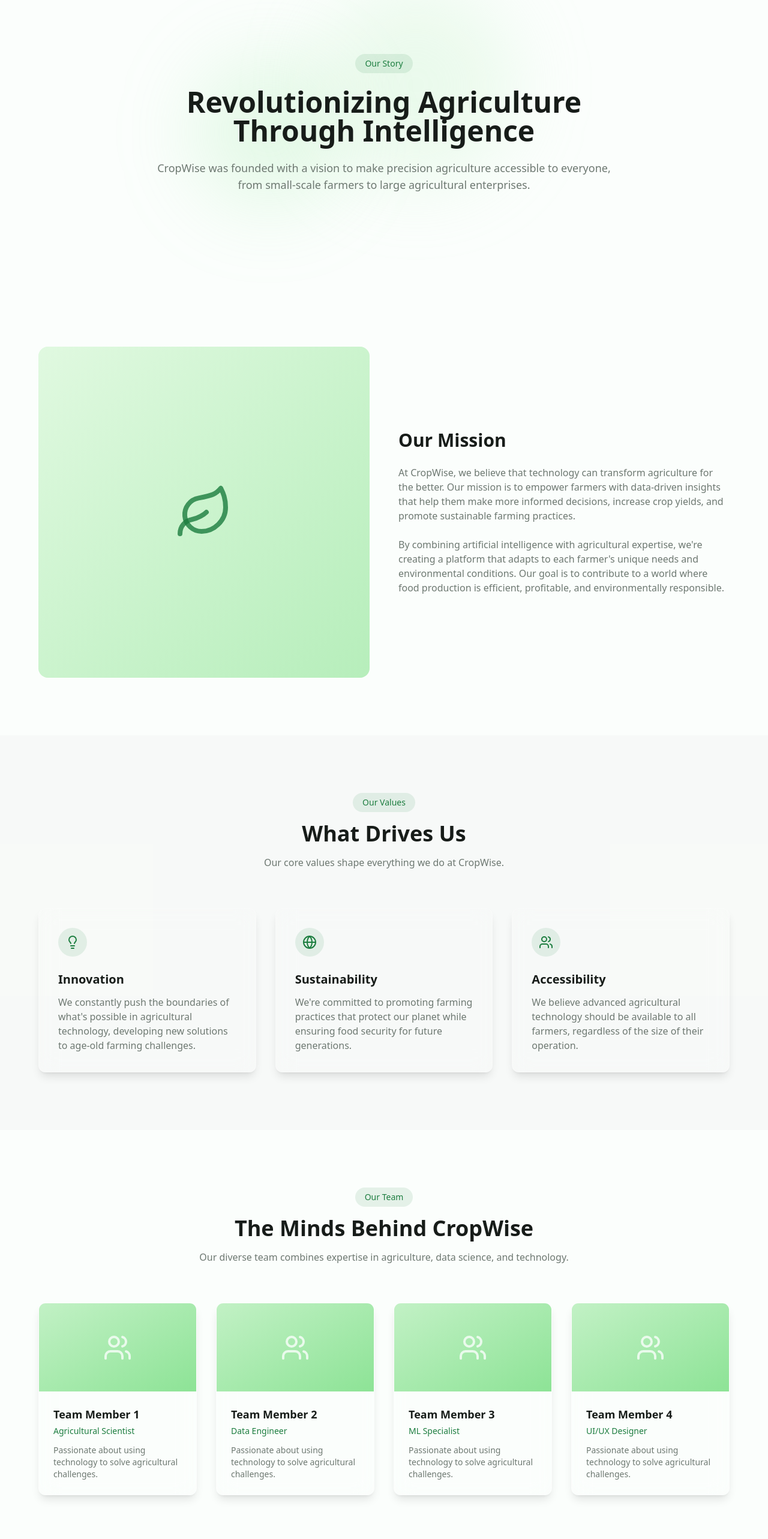
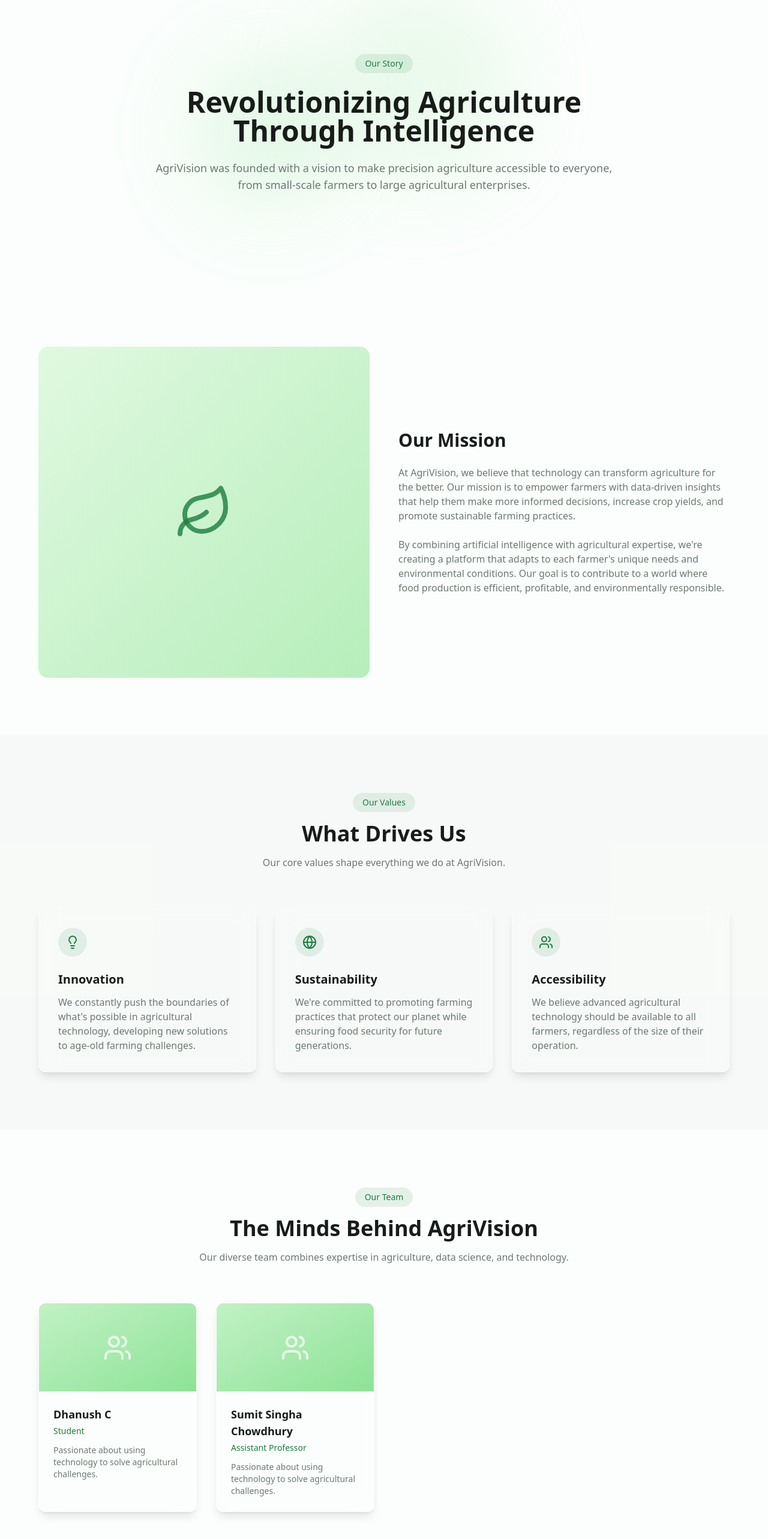
Before and after one commit to Dhanush2002-28/cropwise-harvest-navigator, a React (Vite) app: page /about in a window 1280 px wide. Shown: the part 118-2684 px from the top of the page at 60% size. Built offline with nearby package versions, Linux system fonts and the light colour scheme.

Commit message:
Added About section and team details

```diff
--- a/index.html
+++ b/index.html
@@ -3,10 +3,9 @@
   <head>
     <meta charset="UTF-8" />
     <meta name="viewport" content="width=device-width, initial-scale=1.0" />
-    <title>cropwise-harvest-navigator</title>
-    <meta name="description" content="Lovable Generated Project" />
-    <meta name="author" content="Lovable" />
-    <meta property="og:image" content="https://lovable.dev/opengraph-image-p98pqg.png" />
+    <title>AgriVision - AI based crop Recommendor</title>
+    <meta name="description" />
+    <meta name="author" />
   </head>
 
   <body>
--- a/src/pages/About.tsx
+++ b/src/pages/About.tsx
@@ -1,7 +1,6 @@
-
-import Navbar from '../components/Navbar';
-import Footer from '../components/Footer';
-import { Leaf, Lightbulb, Users, Globe } from 'lucide-react';
+import Navbar from "../components/Navbar";
+import Footer from "../components/Footer";
+import { Leaf, Lightbulb, Users, Globe } from "lucide-react";
 
 const About = () => {
   return (
@@ -12,19 +11,29 @@ const About = () => {
         {/* Hero Section */}
         <section className="py-20 md:py-32 relative overflow-hidden">
           <div className="absolute top-1/4 left-1/4 w-64 h-64 bg-nature-300/20 dark:bg-nature-700/10 rounded-full blur-3xl animate-float"></div>
-          <div className="absolute bottom-1/3 right-1/3 w-80 h-80 bg-nature-200/30 dark:bg-nature-600/10 rounded-full blur-3xl animate-float" style={{ animationDelay: '2s' }}></div>
+          <div
+            className="absolute bottom-1/3 right-1/3 w-80 h-80 bg-nature-200/30 dark:bg-nature-600/10 rounded-full blur-3xl animate-float"
+            style={{ animationDelay: "2s" }}
+          ></div>
 
           <div className="container mx-auto px-6 relative z-10">
             <div className="max-w-3xl mx-auto text-center">
               <div className="inline-block mb-6 px-4 py-1.5 rounded-full bg-primary/10 dark:bg-primary/20 text-primary text-sm font-medium animate-fade-in">
                 Our Story
               </div>
-              <h1 className="text-4xl md:text-5xl font-bold mb-6 animate-fade-in" style={{ animationDelay: '200ms' }}>
+              <h1
+                className="text-4xl md:text-5xl font-bold mb-6 animate-fade-in"
+                style={{ animationDelay: "200ms" }}
+              >
                 Revolutionizing Agriculture Through Intelligence
               </h1>
-              <p className="text-lg text-muted-foreground mb-8 animate-fade-in" style={{ animationDelay: '400ms' }}>
-                CropWise was founded with a vision to make precision agriculture accessible to everyone,
-                from small-scale farmers to large agricultural enterprises.
+              <p
+                className="text-lg text-muted-foreground mb-8 animate-fade-in"
+                style={{ animationDelay: "400ms" }}
+              >
+                AgriVision was founded with a vision to make precision
+                agriculture accessible to everyone, from small-scale farmers to
+                large agricultural enterprises.
               </p>
             </div>
           </div>
@@ -46,15 +55,18 @@ const About = () => {
                 <div>
                   <h2 className="text-3xl font-bold mb-6">Our Mission</h2>
                   <p className="text-muted-foreground mb-6">
-                    At CropWise, we believe that technology can transform agriculture for the better.
-                    Our mission is to empower farmers with data-driven insights that help them make
-                    more informed decisions, increase crop yields, and promote sustainable farming practices.
+                    At AgriVision, we believe that technology can transform
+                    agriculture for the better. Our mission is to empower
+                    farmers with data-driven insights that help them make more
+                    informed decisions, increase crop yields, and promote
+                    sustainable farming practices.
                   </p>
                   <p className="text-muted-foreground">
-                    By combining artificial intelligence with agricultural expertise, we're creating
-                    a platform that adapts to each farmer's unique needs and environmental conditions.
-                    Our goal is to contribute to a world where food production is efficient, profitable,
-                    and environmentally responsible.
+                    By combining artificial intelligence with agricultural
+                    expertise, we're creating a platform that adapts to each
+                    farmer's unique needs and environmental conditions. Our goal
+                    is to contribute to a world where food production is
+                    efficient, profitable, and environmentally responsible.
                   </p>
                 </div>
               </div>
@@ -70,9 +82,11 @@ const About = () => {
                 <div className="inline-block mb-4 px-4 py-1.5 rounded-full bg-primary/10 dark:bg-primary/20 text-primary text-sm font-medium">
                   Our Values
                 </div>
-                <h2 className="text-3xl md:text-4xl font-bold mb-4">What Drives Us</h2>
+                <h2 className="text-3xl md:text-4xl font-bold mb-4">
+                  What Drives Us
+                </h2>
                 <p className="text-muted-foreground max-w-2xl mx-auto">
-                  Our core values shape everything we do at CropWise.
+                  Our core values shape everything we do at AgriVision.
                 </p>
               </div>
 
@@ -83,8 +97,9 @@ const About = () => {
                   </div>
                   <h3 className="text-xl font-semibold mb-3">Innovation</h3>
                   <p className="text-muted-foreground">
-                    We constantly push the boundaries of what's possible in agricultural technology,
-                    developing new solutions to age-old farming challenges.
+                    We constantly push the boundaries of what's possible in
+                    agricultural technology, developing new solutions to age-old
+                    farming challenges.
                   </p>
                 </div>
 
@@ -94,8 +109,9 @@ const About = () => {
                   </div>
                   <h3 className="text-xl font-semibold mb-3">Sustainability</h3>
                   <p className="text-muted-foreground">
-                    We're committed to promoting farming practices that protect our planet while
-                    ensuring food security for future generations.
+                    We're committed to promoting farming practices that protect
+                    our planet while ensuring food security for future
+                    generations.
                   </p>
                 </div>
 
@@ -105,8 +121,9 @@ const About = () => {
                   </div>
                   <h3 className="text-xl font-semibold mb-3">Accessibility</h3>
                   <p className="text-muted-foreground">
-                    We believe advanced agricultural technology should be available to all farmers,
-                    regardless of the size of their operation.
+                    We believe advanced agricultural technology should be
+                    available to all farmers, regardless of the size of their
+                    operation.
                   </p>
                 </div>
               </div>
@@ -122,26 +139,37 @@ const About = () => {
                 <div className="inline-block mb-4 px-4 py-1.5 rounded-full bg-primary/10 dark:bg-primary/20 text-primary text-sm font-medium">
                   Our Team
                 </div>
-                <h2 className="text-3xl md:text-4xl font-bold mb-4">The Minds Behind CropWise</h2>
+                <h2 className="text-3xl md:text-4xl font-bold mb-4">
+                  The Minds Behind AgriVision
+                </h2>
                 <p className="text-muted-foreground max-w-2xl mx-auto">
-                  Our diverse team combines expertise in agriculture, data science, and technology.
+                  Our diverse team combines expertise in agriculture, data
+                  science, and technology.
                 </p>
               </div>
 
               <div className="grid grid-cols-1 md:grid-cols-2 lg:grid-cols-4 gap-8">
                 {/* Team member cards would go here - using placeholders */}
-                {[1, 2, 3, 4].map((_, index) => (
-                  <div key={index} className="glass rounded-xl overflow-hidden card-shine">
+                {[
+                  { name: "Dhanush C", role: "Student" },
+                  { name: "Sumit Singha Chowdhury", role: "Assistant Professor" },
+
+                ].map((member, index) => (
+                  <div
+                    key={index}
+                    className="glass rounded-xl overflow-hidden card-shine"
+                  >
                     <div className="aspect-video bg-gradient-to-br from-nature-200 to-nature-300 dark:from-nature-800 dark:to-nature-700 flex items-center justify-center">
                       <Users className="w-12 h-12 text-background/80" />
                     </div>
                     <div className="p-6">
-                      <h3 className="font-semibold text-lg mb-1">Team Member {index + 1}</h3>
-                      <p className="text-primary text-sm mb-3">
-                        {['Agricultural Scientist', 'Data Engineer', 'ML Specialist', 'UI/UX Designer'][index]}
-                      </p>
+                      <h3 className="font-semibold text-lg mb-1">
+                        {member.name}
+                      </h3>
+                      <p className="text-primary text-sm mb-3">{member.role}</p>
                       <p className="text-muted-foreground text-sm">
-                        Passionate about using technology to solve agricultural challenges.
+                        Passionate about using technology to solve agricultural
+                        challenges.
                       </p>
                     </div>
                   </div>
```
